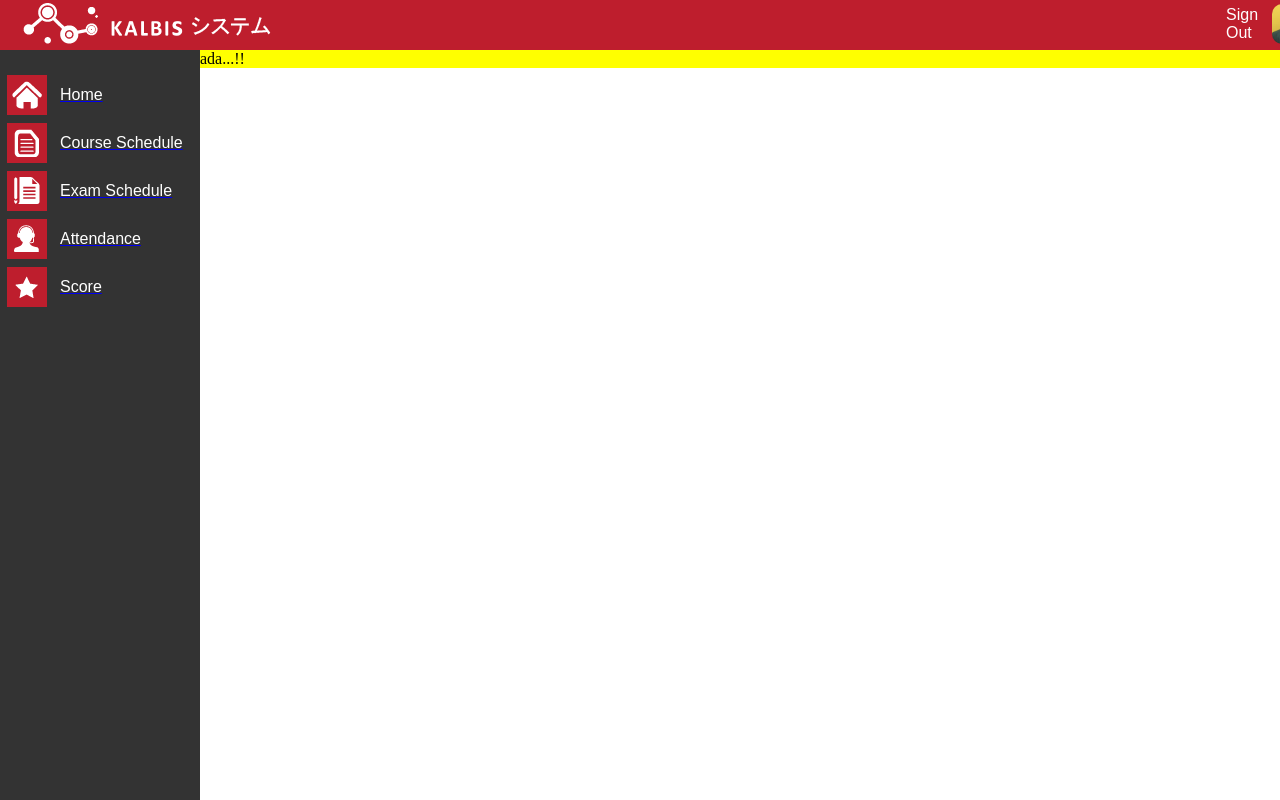
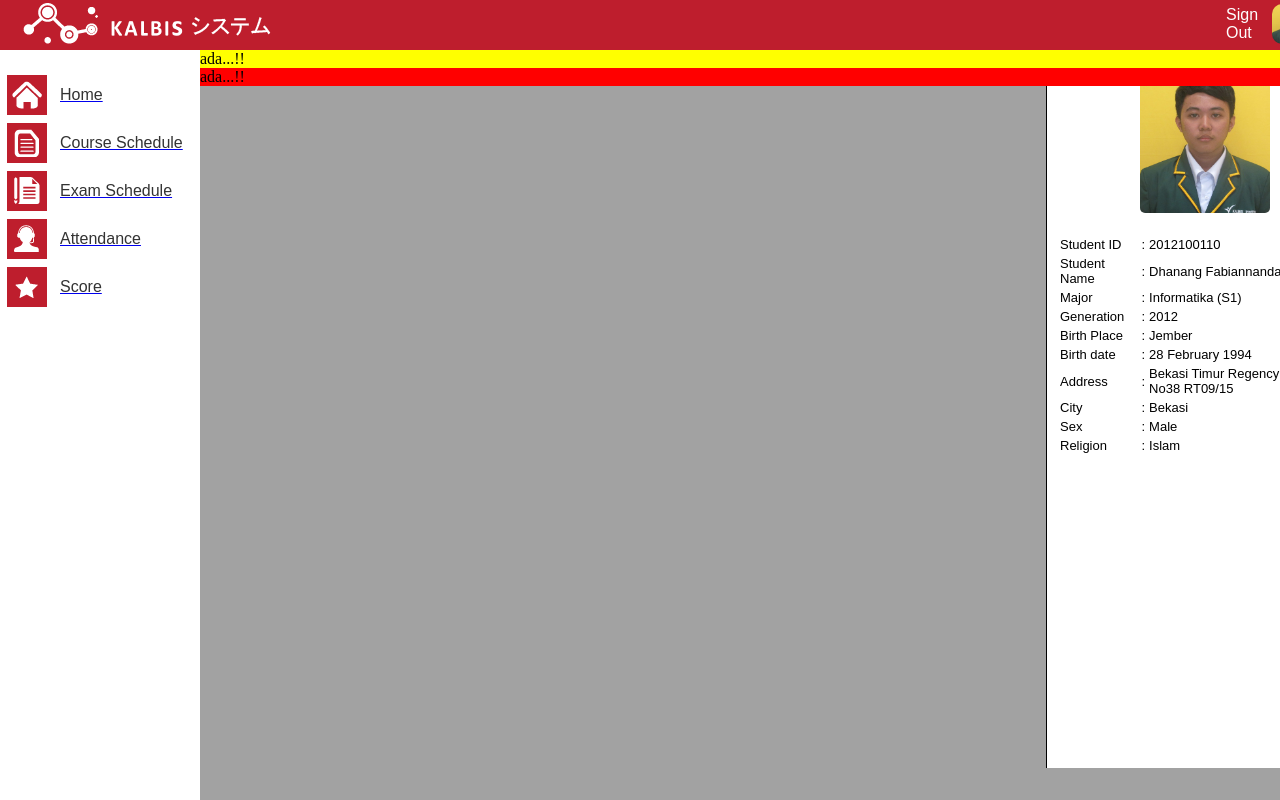
Before and after one commit to dhanangbilang/KalbispherePHP, a PHP site: page /Source/home.php in a window 1280 px wide. Run offline with PHP 8.4, Linux system fonts and the light colour scheme; some libraries are stand-ins or nearby versions.

Commit message:
Test Session and JQuery

```diff
--- a/Css/css_header_menu.css
+++ b/Css/css_header_menu.css
@@ -7,6 +7,7 @@ body{
 	width : 100%;
 	height : 50px;
 	position : fixed;
+
 }
 
 #sign_out{
@@ -15,12 +16,34 @@ body{
 	font-family : arial;
 }
 
+#sign_out a{
+	text-decoration : none;
+	color : #fff;
+}
+
+#outer_profile{
+	width : 320px;
+	height : 718px;
+	background : white;
+	position : absolute;
+	z-index : 1;
+	margin-left: 1046px;
+	top : 50px;
+	border-left: .05px solid #000;
+}
+
+#outer_profile table {
+	font-family : arial;
+	font-size : 13px;
+	margin-top : 10px;
+	margin-left : 10px;
+}
 
 /*------------------------------------- Menu*/
 #outter_menu{
 	width : 200px;
 	height : 100%;
-	background : #333;
+	background : #fff;
 	position : fixed;
 	margin-top : 50px;
 }
@@ -30,7 +53,7 @@ body{
 }
 
 .text_menu{
-	color:#fff;
+	color:#333;
 	font-family:arial;
 	margin-left : 10px;
 }
--- a/Source/header.php
+++ b/Source/header.php
@@ -1,3 +1,4 @@
+
 <div id="outter_header">
 	<table>
 		<tr>
@@ -6,14 +7,135 @@
 			</td>
 			<td>
 				<div id="sign_out">
-					Sign Out
+					<a href="../index.php">Sign Out</a>
 				</div>
 			</td>
 			<td>
-				<div>
+				<div id="profile">
 					<img src="../Images/2012100110.jpg" style="width:33px; height:40px; border-radius : 10px;"/>
 				</div>
 			</td>
 		</tr>
 	</table>
+	<div id="outer_profile">
+			<table>
+				<tr>
+					<td colspan="3">
+						<div style="margin-left : 80px; margin-bottom : 20px;">
+							<img src="../Images/2012100110.jpg" style="width:130px; height:150px; border-radius : 5px;"/>
+						</div>
+					</td>
+				</tr>
+				<tr>
+					<td>
+						Student ID
+					</td>
+					<td>
+						:
+					</td>
+					<td>
+						2012100110
+					</td>
+				</tr>
+				<tr>
+					<td>
+						Student Name
+					</td>
+					<td>
+						:
+					</td>
+					<td>
+						Dhanang Fabiannanda Prasetyo Aji
+					</td>
+				</tr>
+				<tr>
+					<td>
+						Major
+					</td>
+					<td>
+						:
+					</td>
+					<td>
+						Informatika (S1)
+					</td>
+				</tr>
+				<tr>
+					<td>
+						Generation
+					</td>
+					<td>
+						:
+					</td>
+					<td>
+						2012
+					</td>
+				</tr>
+				<tr>
+					<td>
+						Birth Place
+					</td>
+					<td>
+						:
+					</td>
+					<td>
+						Jember
+					</td>
+				</tr>
+				<tr>
+					<td>
+						Birth date
+					</td>
+					<td>
+						:
+					</td>
+					<td>
+						28 February 1994
+					</td>
+				</tr>
+				<tr>
+					<td>
+						Address
+					</td>
+					<td>
+						:
+					</td>
+					<td>
+						Bekasi Timur Regency Blok H21 No38 RT09/15
+					</td>
+				</tr>
+				<tr>
+					<td>
+						City
+					</td>
+					<td>
+						:
+					</td>
+					<td>
+						Bekasi
+					</td>
+				</tr>
+				<tr>
+					<td>
+						Sex
+					</td>
+					<td>
+						:
+					</td>
+					<td>
+						Male
+					</td>
+				</tr>
+				<tr>
+					<td>
+						Religion
+					</td>
+					<td>
+						:
+					</td>
+					<td>
+						Islam
+					</td>
+				</tr>
+			</table>
+	</div>
 </div>
--- a/Source/home.php
+++ b/Source/home.php
@@ -2,13 +2,24 @@
 	<head>
 		<title>KAKLBIS System</title>
 		<link type="text/css" rel="stylesheet" href="../Css/css_header_menu.css" />
+		<script src="http://ajax.googleapis.com/ajax/libs/jquery/1.11.1/jquery.min.js"></script>
 		<link rel="icon" type="image/ico" href="Images/favicon.ico">
+		<script>
+				$(document).ready(function(){
+				  $("#profile").click(function(){
+					$("#outer_profile").toggle();
+				  });
+				});
+			</script>
 	</head>
-	<body>
-		<?php include("header.php"); ?>
-		<?php include("menu.php"); ?>
+	<body style="background : #a2a2a2;">
+		<?php require_once("header.php"); ?>
+		<?php require_once("menu.php"); ?>
 
-		<div style="width:auto; height:auto;background:yellow; top:50px; margin-left:200px; position:relative;">
+		<div id="test" style="width:auto; height:auto;background:yellow; top:50px; margin-left:200px; position:relative;">
+		ada...!!
+		</div>
+		<div id="coba" style="width:auto; height:auto;background:red; top:50px; margin-left:200px; position:relative;">
 		ada...!!
 		</div>
 	</body>
```
Also changed, not shown: Css/css_login.css (+11 -0 lines), Module/session.php (added, +15 -0 lines), Module/signin.php (+11 -11 lines), index.php (+4 -13 lines), login.php (deleted, +0 -18 lines).
